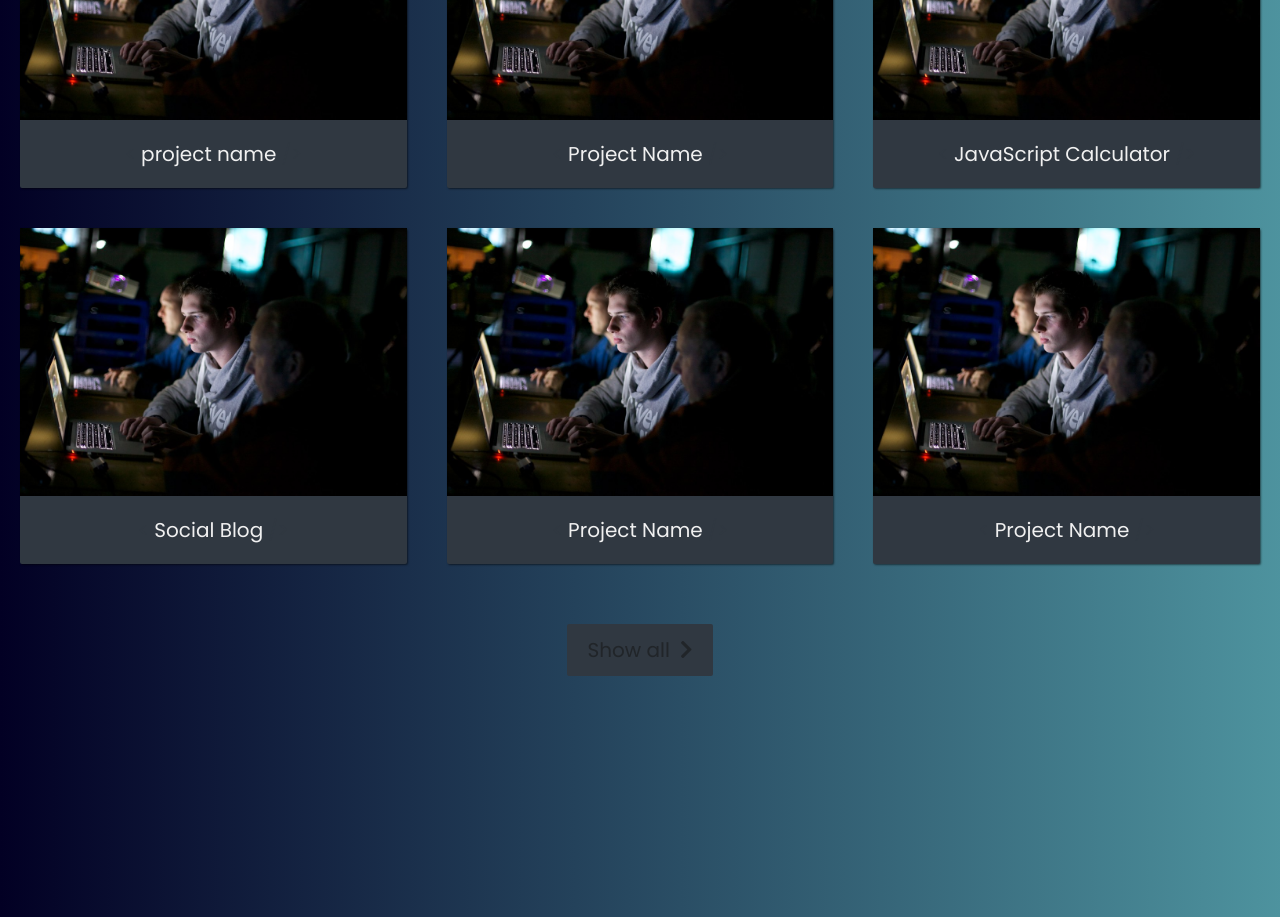
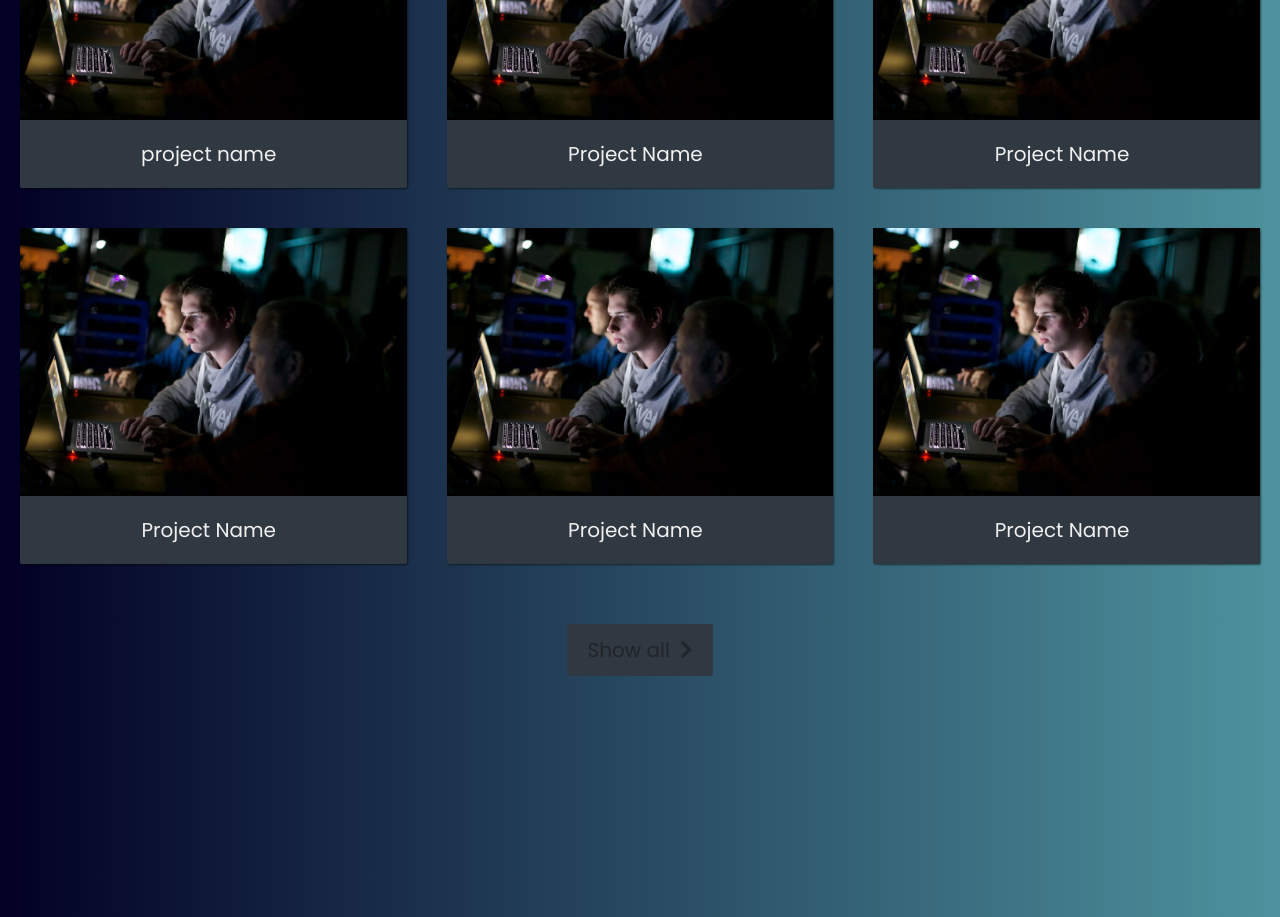
Before and after one commit to HoNguyenTrieu/trieu_portfolio, a plain HTML site: page index.html in a window 1280 px wide. Shown: the part 1160-2077 px from the top of the page. Drawn offline with nearby package versions, Linux system fonts and the light colour scheme.

Commit message:
fix project name title

```diff
--- a/index.html
+++ b/index.html
@@ -110,7 +110,7 @@
           />
           <p class="project-title">
             <span class="code">&lt;</span>
-            JavaScript Calculator
+            Project Name
             <span class="code">&#47;&gt;</span>
           </p>
         </a>
@@ -122,7 +122,7 @@
           />
           <p class="project-title">
             <span class="code">&lt;</span>
-            Social Blog
+            Project Name
             <span class="code">&#47;&gt;</span>
           </p>
         </a>
```
